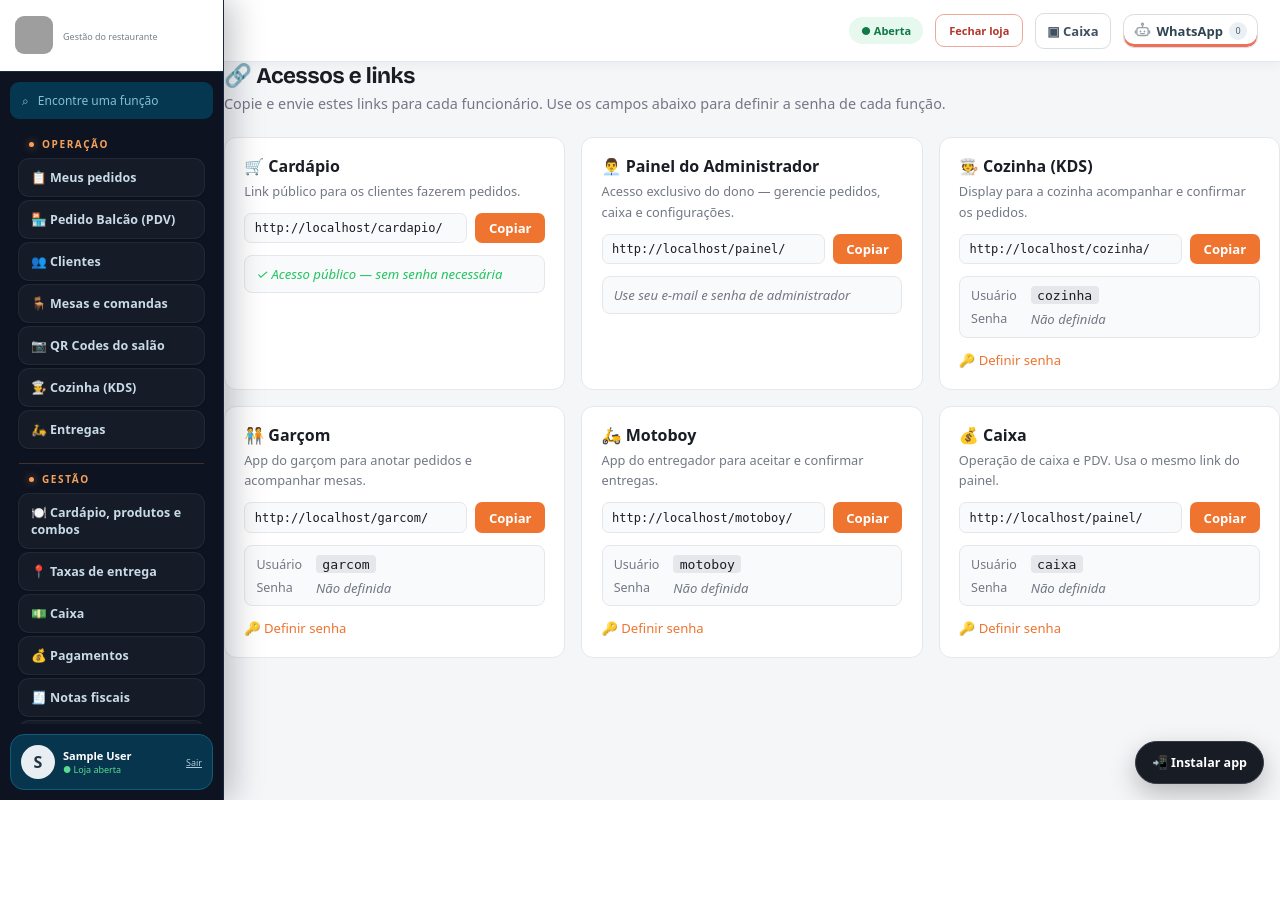
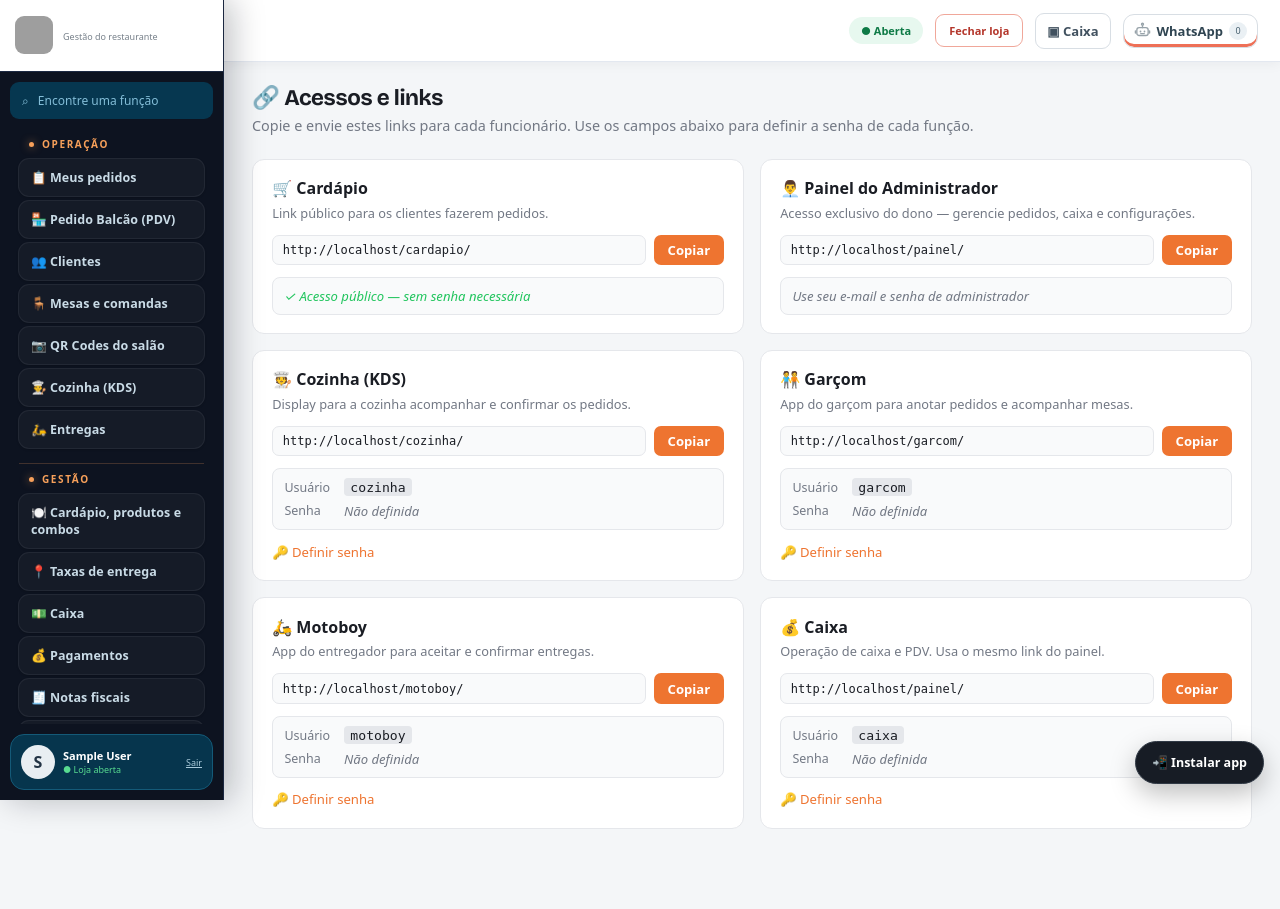
Before and after one commit to Robinson-Lima/pederv, a PHP site: page /index.php?r=admin_links in a window 1280 px wide. Before the commit the page ends 800 px from the top, so only its background shows below. Run offline with PHP 8.4, Linux system fonts and the light colour scheme; the visitor is signed in with stand-in values (Sample User, id 1); some libraries are stand-ins or nearby versions; grey boxes are pictures that could not be loaded.

Commit message:
Fix: adiciona wrap dash na view admin_links para alinhar com outras páginas

```diff
--- a/views/admin_links.php
+++ b/views/admin_links.php
@@ -1,5 +1,6 @@
 <?php
 $slug = current_slug();
+?><div class="wrap dash"><?php
 $scheme = (!empty($_SERVER['HTTPS']) && $_SERVER['HTTPS'] !== 'off') ? 'https' : 'http';
 $host  = $_SERVER['HTTP_HOST'] ?? 'pederv.com.br';
 $base  = $scheme.'://'.$host;
@@ -177,3 +178,4 @@ function toggleSenha(key){
   }
 }
 </script>
+</div>
```
